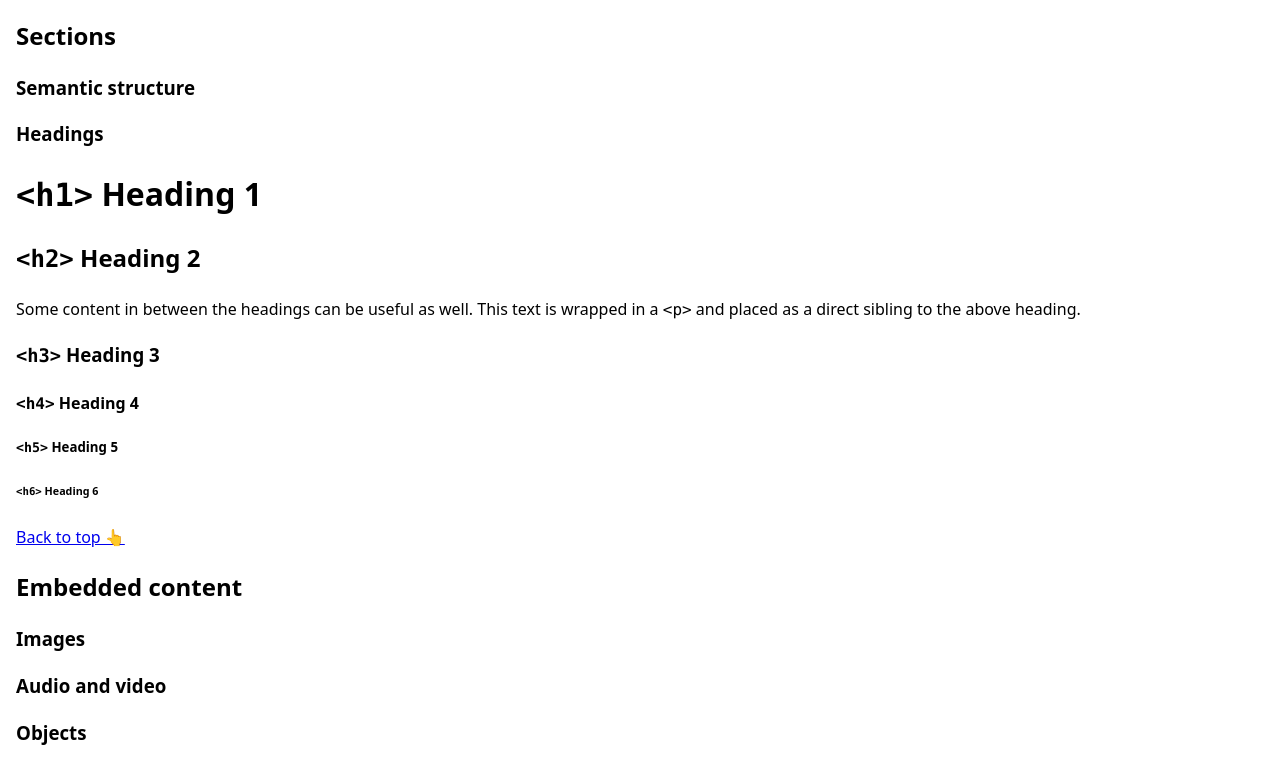
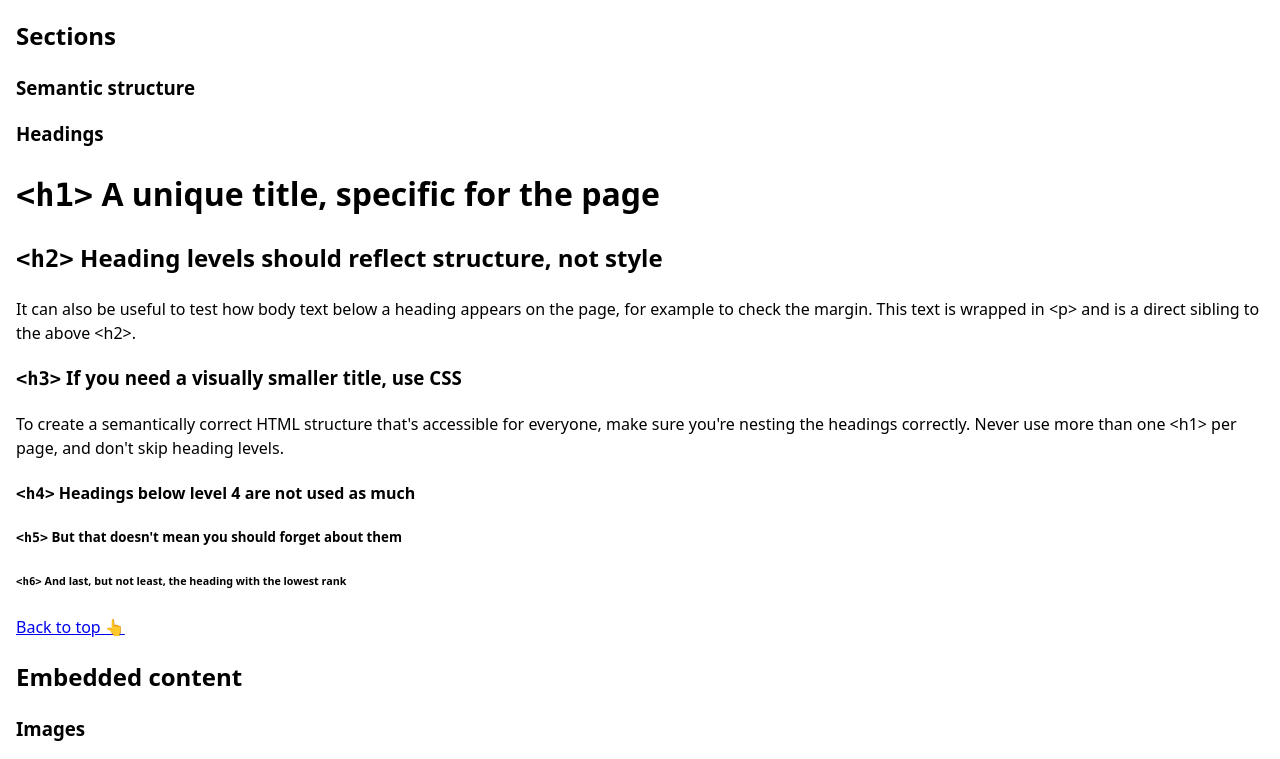
Before and after one commit to alexandersandberg/html5-elements-tester, a plain HTML site: page index.html in a window 1280 px wide. Shown: the part 513-1272 px from the top of the page. Drawn offline with Linux system fonts and the light colour scheme.

```diff
--- a/index.html
+++ b/index.html
@@ -54,13 +54,14 @@
           Note that, in this context, this use of <h*>s is not of appropriate
           (accessible) rank, but used for testing purposes.
         -->
-        <h1><code>&lt;h1&gt;</code> Heading 1</h1>
-        <h2><code>&lt;h2&gt;</code> Heading 2</h2>
-        <p>Some content in between the headings can be useful as well. This text is wrapped in a <code>&lt;p&gt;</code> and placed as a direct sibling to the above heading.</p>
-        <h3><code>&lt;h3&gt;</code> Heading 3</h3>
-        <h4><code>&lt;h4&gt;</code> Heading 4</h4>
-        <h5><code>&lt;h5&gt;</code> Heading 5</h5>
-        <h6><code>&lt;h6&gt;</code> Heading 6</h6>
+        <h1><code>&lt;h1&gt;</code> A unique title, specific for the page</h1>
+        <h2><code>&lt;h2&gt;</code> Heading levels should reflect structure, not style</h2>
+        <p>It can also be useful to test how body text below a heading appears on the page, for example to check the margin. This text is wrapped in &lt;p&gt; and is a direct sibling to the above &lt;h2&gt;.</p>
+        <h3><code>&lt;h3&gt;</code> If you need a visually smaller title, use CSS</h3>
+        <p>To create a semantically correct HTML structure that's accessible for everyone, make sure you're nesting the headings correctly. Never use more than one &lt;h1&gt; per page, and don't skip heading levels.</p>
+        <h4><code>&lt;h4&gt;</code> Headings below level 4 are not used as much</h4>
+        <h5><code>&lt;h5&gt;</code> But that doesn't mean you should forget about them</h5>
+        <h6><code>&lt;h6&gt;</code> And last, but not least, the heading with the lowest rank</h6>
       </article>
 
       <footer>
```
